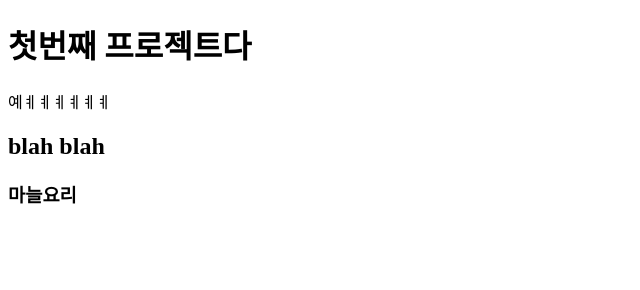
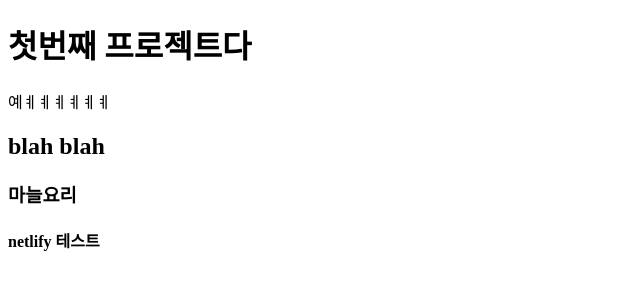
Before and after one commit to ddori5338/first_js_project, a plain HTML site: page index.html in a window 1280 px wide. Shown: the whole page, without its empty margins (0-640 px from the left). Drawn offline with Linux system fonts and the light colour scheme.

Commit message:
netlify change check

```diff
--- a/index.html
+++ b/index.html
@@ -13,6 +13,7 @@
     <p>예ㅖㅖㅖㅖㅖㅖ</p>
     <h2>blah blah</h2>
     <h3>마늘요리</h3>
+    <h4>netlify 테스트</h4>
 </body>
 
 </html>
```
